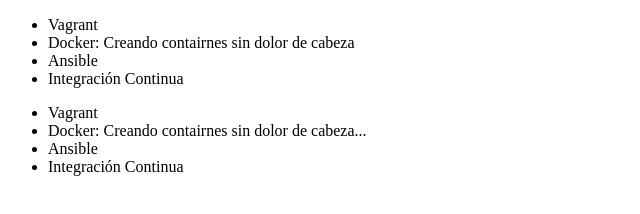
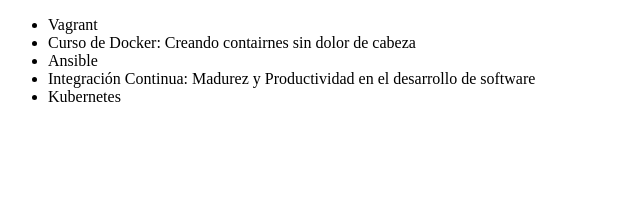
Before and after one commit to DZALuc/alura-git, a plain HTML site: page Damian/index.html in a window 1280 px wide. Shown: the whole page, without its empty margins (0-640 px from the left). Drawn offline with Linux system fonts and the light colour scheme.

Commit message:
Modificaciones

```diff
--- a/Damian/index.html
+++ b/Damian/index.html
@@ -5,25 +5,12 @@
      <title> Lista de Cursos de DevOps de Alura </title>
 </head>
 <body>
-     <ul>
-         <li> Vagrant </li>
-         <li> Docker: Creando contairnes sin dolor de cabeza</li>
-         <li> Ansible </li>
-         <li> Integración Continua </li>
-     </ul>
-</body>
-</html><!DOCTYPE html>
-<html lang = "en">
-<head>
-     <meta charset = "UTF-8">
-     <title> Lista de cursos de DevOps de Alura </title>
-</head>
-<body>
-     <ul>
-         <li> Vagrant </li>
-         <li> Docker: Creando contairnes sin dolor de cabeza...</li>
-         <li> Ansible </li>
-         <li> Integración Continua </li>
-     </ul>
+    <ul>
+        <li> Vagrant </li>
+        <li> Curso de Docker: Creando contairnes sin dolor de cabeza </li>
+        <li> Ansible </li>
+        <li> Integración Continua: Madurez y Productividad en el desarrollo de software</li>
+        <li>Kubernetes</li>
+    </ul>
 </body>
 </html>
```
